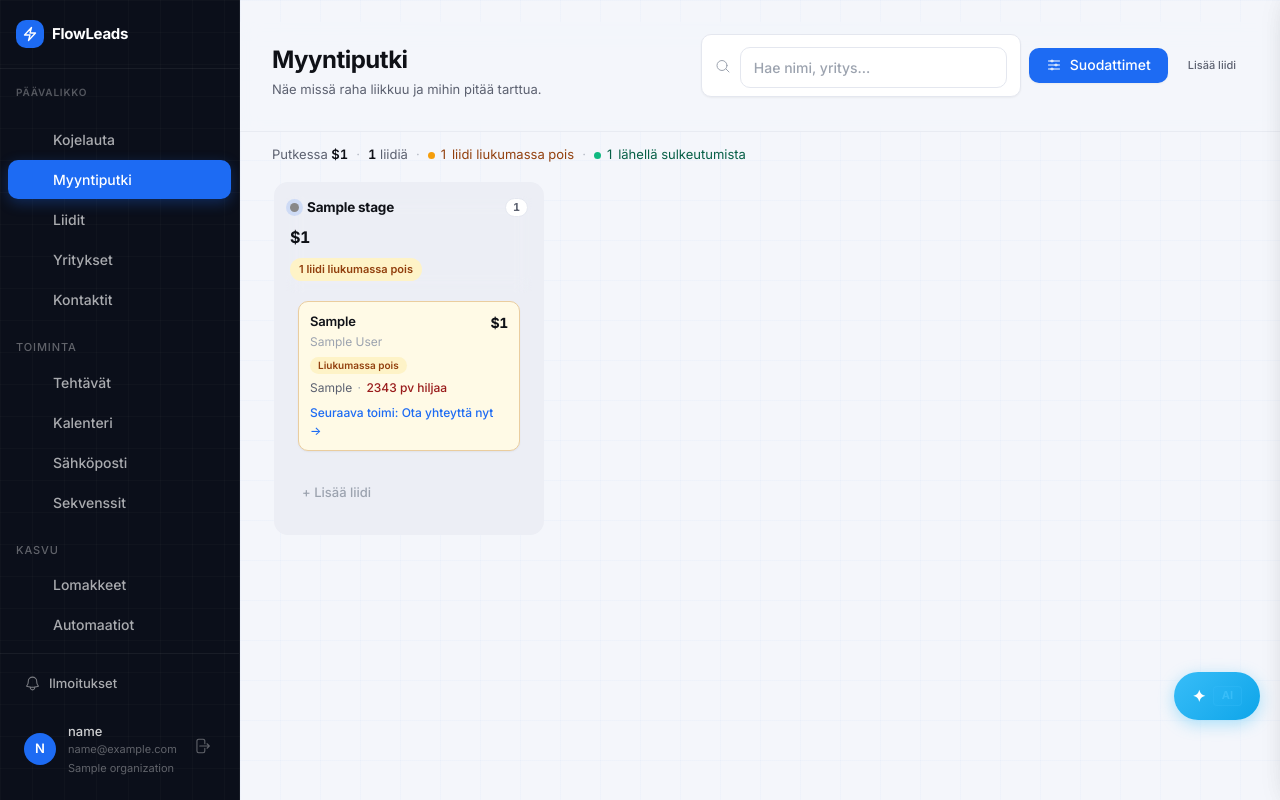
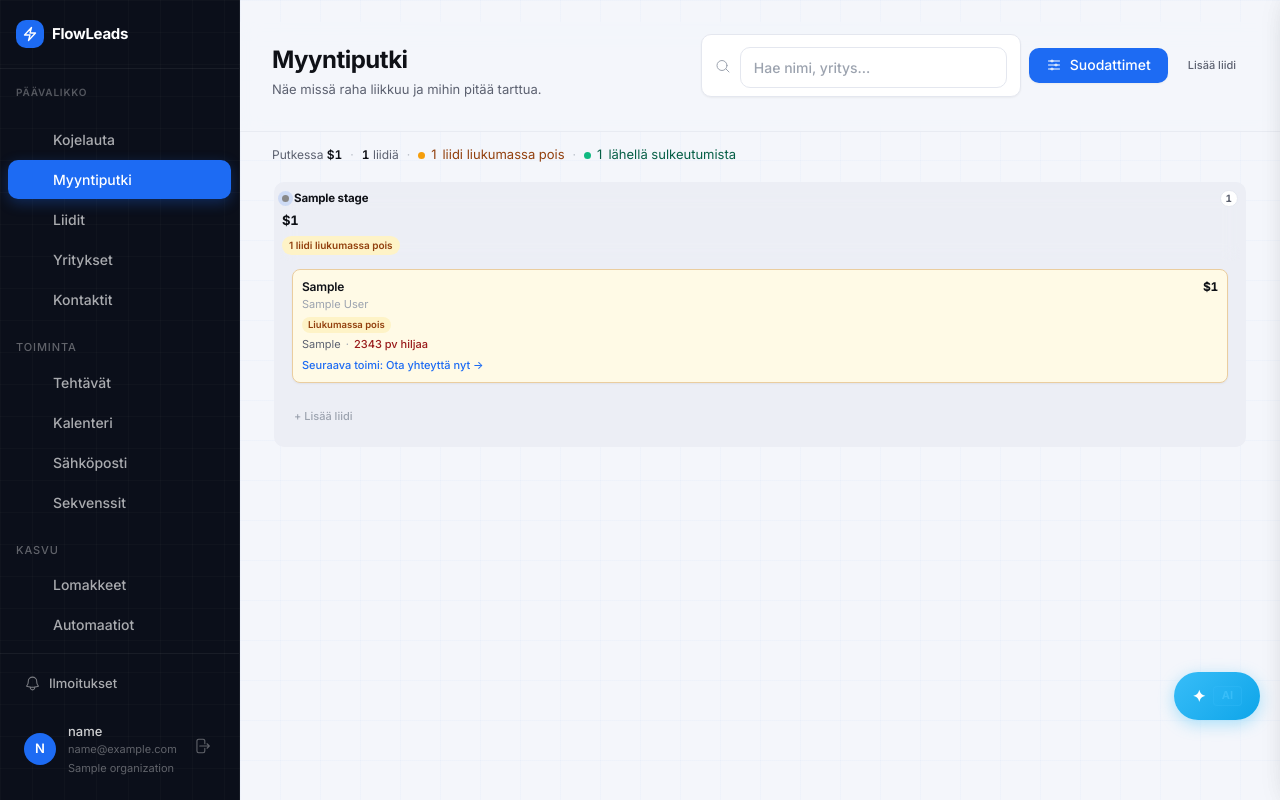
Before and after one commit to flowlyconnect-debug/flowleads-crm, a Flask app: page /leads/pipeline in a window 1280 px wide. Run offline with Flask 3, Linux system fonts and the light colour scheme; a user stored in the database is signed in; tables that the repository leaves empty hold one stand-in row (values such as "Sample post"); data that the repository does not hold is empty; parts of the project's set-up code (start-up, migrations or seed data) failed here and were passed over; some libraries are stand-ins or nearby versions.

Commit message:
Polish pipeline layout and Finnish display labels.
Fit all stages on desktop without horizontal scroll, tighten compact cards, and map English stage names to Finnish in the template only.

Co-authored-by: Cursor <cursoragent@cursor.com>

```diff
--- a/app/static/css/pipeline.css
+++ b/app/static/css/pipeline.css
@@ -3,7 +3,6 @@
    ========================================================================== */
 
 .pipeline {
-  --pipeline-col-width: 270px;
   --pipeline-sticky-top: 0px;
   margin-top: calc(var(--space-2) * -1);
 }
@@ -207,7 +206,7 @@
   align-items: center;
   flex-wrap: wrap;
   gap: 8px;
-  font-size: 13px;
+  font-size: 12px;
   color: var(--color-text-secondary);
 }
 
@@ -257,71 +256,53 @@
 }
 
 /* --------------------------------------------------------------------------
-   Board wrapper
+   Board wrapper — desktop: fit all columns, no horizontal scroll
    -------------------------------------------------------------------------- */
 
 .pipeline-wrapper {
-  overflow-x: auto;
+  overflow-x: hidden;
   overflow-y: visible;
   margin: 0 calc(var(--space-8) * -1);
-  padding: 0 var(--space-8) var(--space-6);
-  -webkit-overflow-scrolling: touch;
-  scrollbar-width: thin;
-  scrollbar-color: color-mix(in srgb, var(--color-border) 80%, transparent) transparent;
-}
-
-.pipeline-wrapper::-webkit-scrollbar {
-  height: 8px;
-}
-
-.pipeline-wrapper::-webkit-scrollbar-track {
-  background: transparent;
-}
-
-.pipeline-wrapper::-webkit-scrollbar-thumb {
-  border-radius: var(--radius-full);
-  background: var(--color-border);
+  padding: 0 var(--space-8) var(--space-4);
 }
 
 .pipeline-board {
-  display: flex;
+  display: grid;
+  grid-template-columns: repeat(var(--pipeline-cols, 6), minmax(0, 1fr));
   align-items: flex-start;
-  gap: 16px;
-  min-width: max-content;
-  padding-bottom: 10px;
+  gap: 8px;
+  width: 100%;
+  min-width: 0;
 }
 
 /* --------------------------------------------------------------------------
-   Columns
+   Columns — compact
    -------------------------------------------------------------------------- */
 
 .pipeline-col {
   display: flex;
   flex-direction: column;
-  flex: 0 0 var(--pipeline-col-width);
-  width: var(--pipeline-col-width);
-  min-width: var(--pipeline-col-width);
-  max-width: var(--pipeline-col-width);
-  padding: 14px 12px;
-  border-radius: 14px;
+  min-width: 0;
+  padding: 8px 6px;
+  border-radius: 10px;
   background: var(--color-bg-secondary);
 }
 
 .pipeline-col__header {
   flex-shrink: 0;
-  padding: 2px 4px 12px;
+  padding: 0 2px 6px;
 }
 
 .pipeline-col__title-row {
   display: flex;
   align-items: center;
-  gap: 8px;
+  gap: 5px;
   min-width: 0;
 }
 
 .pipeline-col__dot {
-  width: 9px;
-  height: 9px;
+  width: 7px;
+  height: 7px;
   border-radius: var(--radius-full);
   flex-shrink: 0;
 }
@@ -332,33 +313,33 @@
   overflow: hidden;
   text-overflow: ellipsis;
   white-space: nowrap;
-  font-size: 13.5px;
+  font-size: 11.5px;
   font-weight: var(--font-weight-bold);
-  letter-spacing: -0.2px;
+  letter-spacing: -0.15px;
   color: var(--color-text-primary);
 }
 
 .pipeline-col__count {
   flex-shrink: 0;
   margin-left: auto;
-  min-width: 20px;
-  padding: 1px 7px;
+  min-width: 18px;
+  padding: 0 5px;
   border: 1px solid var(--color-border);
   border-radius: var(--radius-full);
   background: var(--color-card);
-  font-size: 11px;
+  font-size: 10px;
   font-weight: var(--font-weight-bold);
-  line-height: 1.4;
+  line-height: 1.5;
   text-align: center;
   font-variant-numeric: tabular-nums;
   color: var(--color-text-secondary);
 }
 
 .pipeline-col__value {
-  margin-top: 8px;
-  font-size: 16px;
+  margin-top: 4px;
+  font-size: 13px;
   font-weight: var(--font-weight-bold);
-  letter-spacing: -0.4px;
+  letter-spacing: -0.3px;
   font-variant-numeric: tabular-nums;
   color: var(--color-text-primary);
 }
@@ -366,11 +347,15 @@
 .pipeline-col__note {
   display: inline-flex;
   align-items: center;
-  margin-top: 9px;
-  padding: 3px 9px;
+  margin-top: 5px;
+  padding: 2px 7px;
   border-radius: var(--radius-full);
-  font-size: 11px;
+  font-size: 10px;
   font-weight: var(--font-weight-semibold);
+  max-width: 100%;
+  overflow: hidden;
+  text-overflow: ellipsis;
+  white-space: nowrap;
 }
 
 .pipeline-col__note--warn {
@@ -391,41 +376,41 @@
 .pipeline-col__list {
   display: flex;
   flex-direction: column;
-  gap: 7px;
+  gap: 6px;
   flex: 1 1 auto;
-  min-height: 40px;
+  min-height: 28px;
 }
 
 .pipeline-col__placeholder {
-  padding: 22px 12px;
+  padding: 12px 8px;
   border: 1px dashed var(--color-border);
-  border-radius: 12px;
+  border-radius: 8px;
   text-align: center;
 }
 
 .pipeline-col__placeholder-title {
-  font-size: 13px;
+  font-size: 11px;
   font-weight: var(--font-weight-semibold);
   color: var(--color-text-secondary);
 }
 
 .pipeline-col__placeholder-text {
-  margin-top: 4px;
-  font-size: 12px;
+  margin-top: 2px;
+  font-size: 10px;
   color: var(--color-text-muted);
 }
 
 .pipeline-col__add {
   flex-shrink: 0;
-  margin-top: 10px;
+  margin-top: 6px;
 }
 
 .pipeline-add-lead {
   display: block;
-  padding: 6px 4px;
+  padding: 3px 2px;
   background: transparent;
   border: none;
-  font-size: 13px;
+  font-size: 11px;
   font-weight: var(--font-weight-medium);
   color: var(--color-text-muted);
   text-decoration: none;
@@ -448,9 +433,9 @@
    -------------------------------------------------------------------------- */
 
 .lead-card {
-  padding: 10px 11px;
+  padding: 8px 9px;
   border: 1px solid var(--color-border);
-  border-radius: 10px;
+  border-radius: 8px;
   background: var(--color-card);
   box-shadow: var(--shadow-xs);
   cursor: grab;
@@ -485,7 +470,7 @@
   display: flex;
   align-items: flex-start;
   justify-content: space-between;
-  gap: 8px;
+  gap: 6px;
   min-width: 0;
 }
 
@@ -494,7 +479,7 @@
   overflow: hidden;
   text-overflow: ellipsis;
   white-space: nowrap;
-  font-size: 13px;
+  font-size: 12px;
   font-weight: var(--font-weight-semibold);
   letter-spacing: -0.2px;
   color: var(--color-text-primary);
@@ -507,7 +492,7 @@
 
 .lead-card__value {
   flex-shrink: 0;
-  font-size: 14px;
+  font-size: 12px;
   font-weight: var(--font-weight-bold);
   letter-spacing: -0.3px;
   font-variant-numeric: tabular-nums;
@@ -519,17 +504,17 @@
   text-overflow: ellipsis;
   white-space: nowrap;
   margin-top: 0;
-  font-size: 12px;
+  font-size: 11px;
   color: var(--color-text-muted);
 }
 
 .lead-card__chip {
   display: inline-flex;
   align-items: center;
-  margin-top: 6px;
-  padding: 1px 8px;
+  margin-top: 4px;
+  padding: 1px 6px;
   border-radius: var(--radius-full);
-  font-size: 10px;
+  font-size: 9.5px;
   font-weight: var(--font-weight-semibold);
 }
 
@@ -559,10 +544,14 @@
 }
 
 .lead-card__signal {
-  margin: 6px 0 0;
-  font-size: 12px;
-  line-height: 1.35;
+  margin: 4px 0 0;
+  font-size: 11px;
+  line-height: 1.3;
   color: var(--color-text-secondary);
+  display: -webkit-box;
+  -webkit-line-clamp: 2;
+  -webkit-box-orient: vertical;
+  overflow: hidden;
 }
 
 .lead-card__signal-sep {
@@ -592,9 +581,9 @@
 .lead-card__next {
   display: inline-flex;
   align-items: center;
-  gap: 4px;
-  margin-top: 8px;
-  font-size: 12px;
+  gap: 3px;
+  margin-top: 5px;
+  font-size: 11px;
   font-weight: var(--font-weight-semibold);
   color: var(--color-accent);
   text-decoration: none;
@@ -742,7 +751,7 @@
 .page-pipeline .pipeline-col__header {
   position: static;
   display: block;
-  padding: 2px 4px 12px;
+  padding: 0 2px 6px;
   background: transparent;
   border-bottom: none;
 }
```
Also changed, not shown: other parts of app/static/css/pipeline.css (+24 -4 lines), app/templates/leads/pipeline.html (+48 -12 lines).
